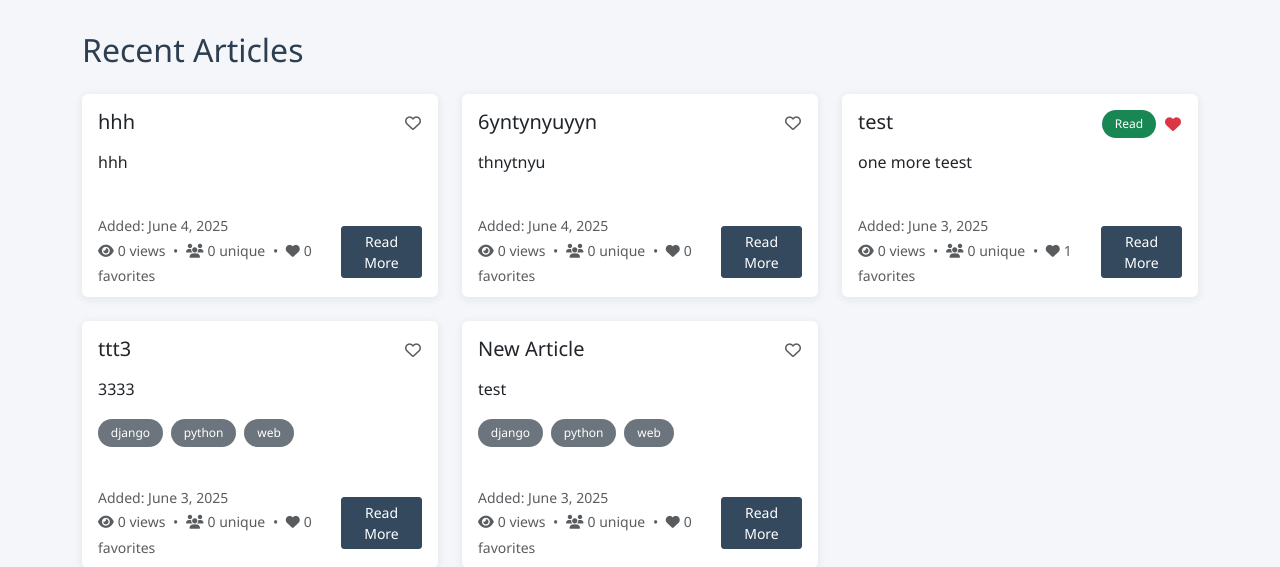
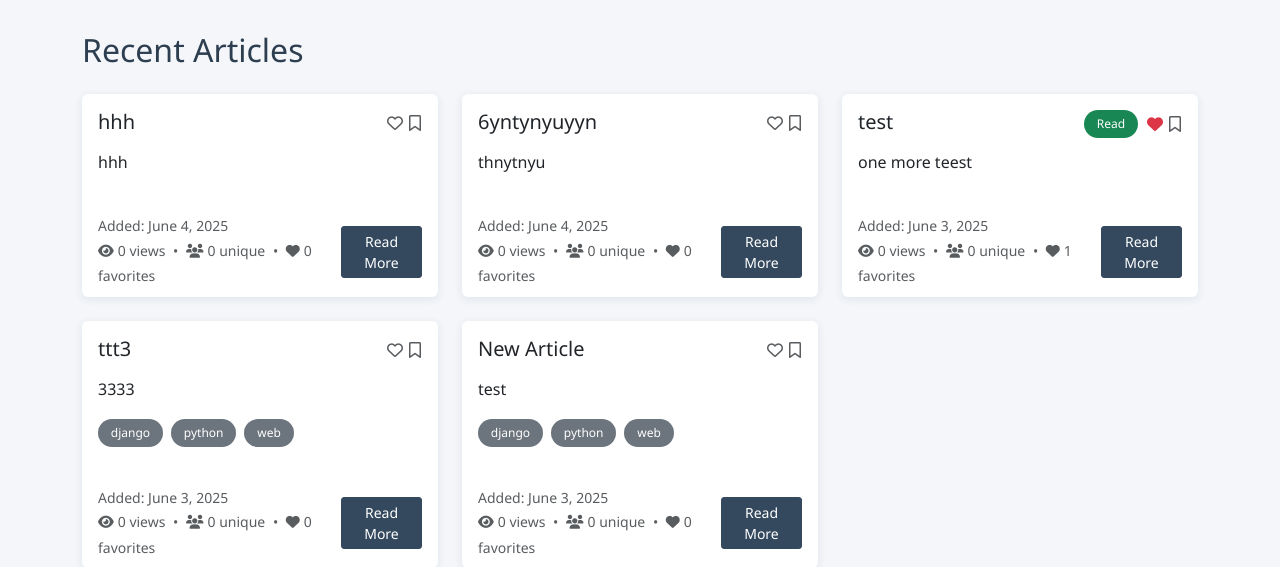
Before and after one commit to a-dulatov/KnowledgeVault, a Django app: page / in a window 1280 px wide. Shown: the part 901-1468 px from the top of the page. Run offline with Django 5.2, Linux system fonts and the light colour scheme; a user stored in the database is signed in; data comes from the database, SQL or seed files in the repository; tables that the repository leaves empty hold one stand-in row (values such as "Sample post").

Commit message:
Give users the option to save articles to a personal reading list
Implement "read later" functionality by adding a bookmark icon to articles.

Replit-Commit-Author: Agent
Replit-Commit-Session-Id: f0db195c-3815-4fa9-97a7-62c5ad5a4d76
Replit-Commit-Screenshot-Url: https://storage.googleapis.com/screenshot-production-us-central1/5c4c90be-2196-4a0b-b7f2-267e1ae3c18c/1892c860-eec6-46b4-99b0-c2bed0026f5f.jpg

```diff
--- a/kb/views.py
+++ b/kb/views.py
@@ -36,6 +36,7 @@ def index(request):
         if request.user.is_authenticated:
             article.is_read = article.is_read_by_user(request.user)
             article.is_favorited = article.is_favorited_by_user(request.user)
+            article.is_read_later = article.is_read_later_by_user(request.user)
 
     context = {
         'spaces': spaces,
--- a/templates/index.html
+++ b/templates/index.html
@@ -107,7 +107,7 @@
                             <span class="badge bg-success me-2">Read</span>
                             {% endif %}
                             {% if user.is_authenticated %}
-                            <button class="btn btn-link p-0 favorite-btn"
+                            <button class="btn btn-link p-0 me-1 favorite-btn"
                                     data-article-id="{{ article.id }}"
                                     data-favorited="{% if article.is_favorited %}true{% else %}false{% endif %}"
                                     title="{% if article.is_favorited %}Remove from favorites{% else %}Add to favorites{% endif %}">
@@ -115,6 +115,16 @@
                                 <i class="fas fa-heart text-danger"></i>
                                 {% else %}
                                 <i class="far fa-heart text-muted"></i>
+                                {% endif %}
+                            </button>
+                            <button class="btn btn-link p-0 read-later-btn"
+                                    data-article-id="{{ article.id }}"
+                                    data-read-later="{% if article.is_read_later %}true{% else %}false{% endif %}"
+                                    title="{% if article.is_read_later %}Remove from read later{% else %}Save for later reading{% endif %}">
+                                {% if article.is_read_later %}
+                                <i class="fas fa-bookmark text-primary"></i>
+                                {% else %}
+                                <i class="far fa-bookmark text-muted"></i>
                                 {% endif %}
                             </button>
                             {% endif %}
```
